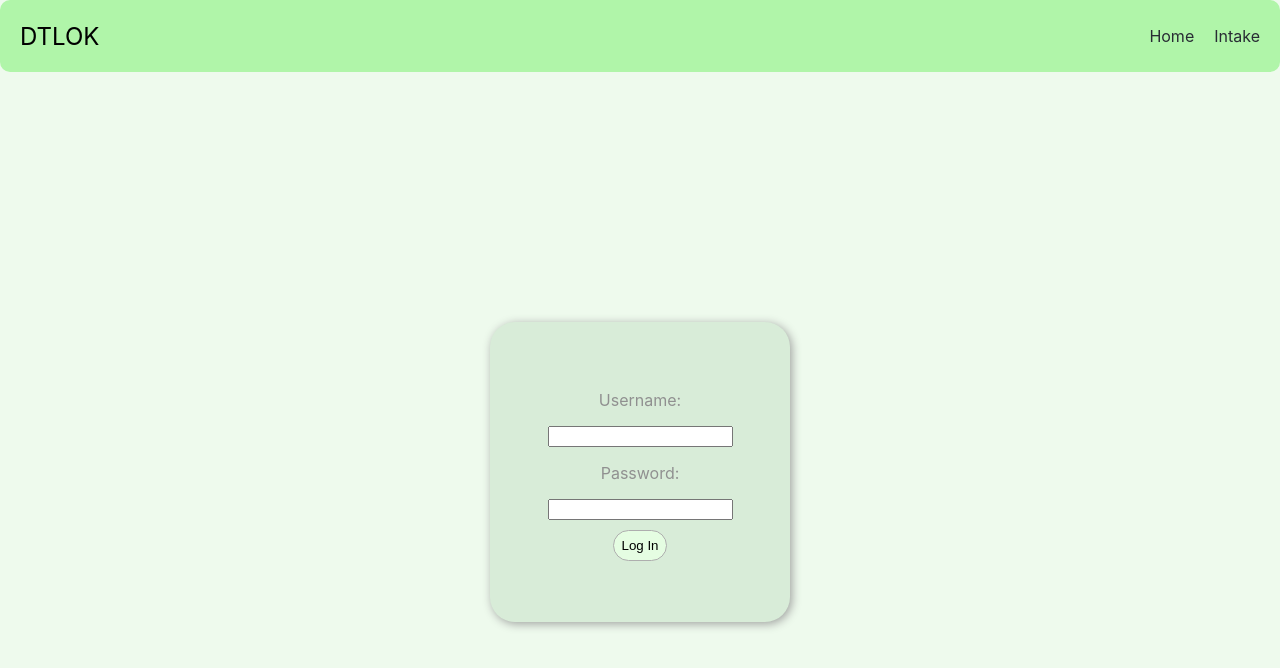
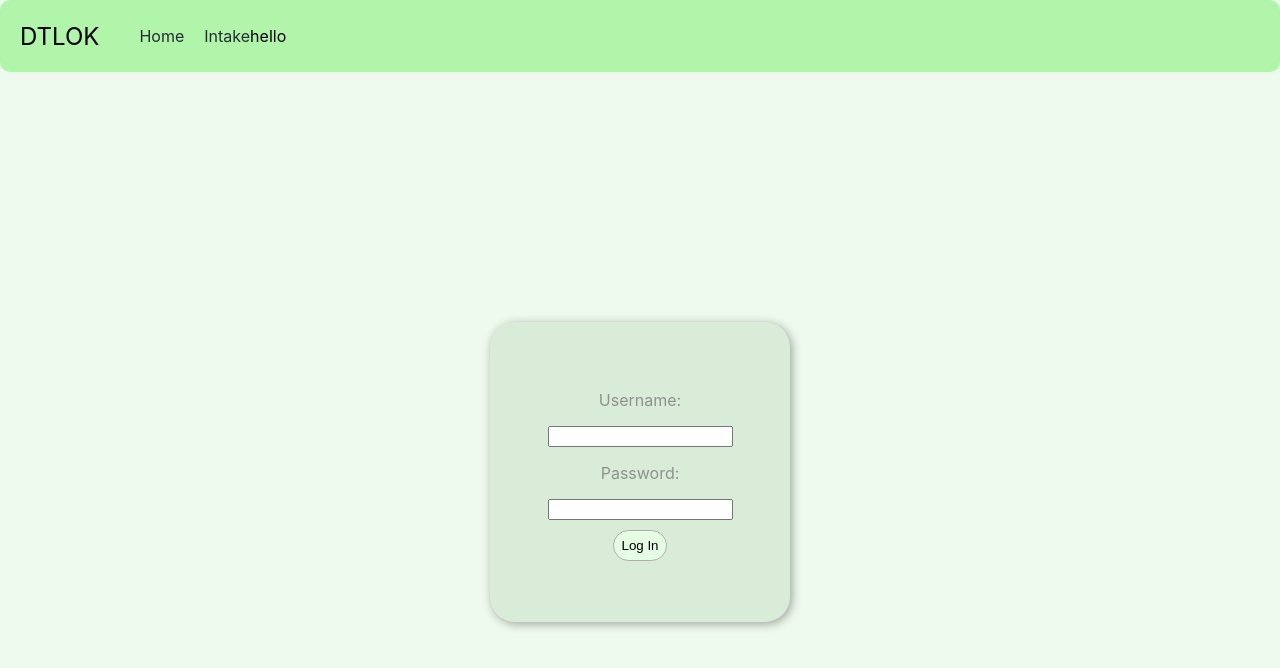
Before and after one commit to Agould94/doesthislookok.com, a React (Create React App) app in the folder doesthislookok-frontend/: page /login in a window 1280 px wide. Shown: the top 668 px of the page. Built offline with nearby package versions, Linux system fonts and the light colour scheme.

Commit message:
add user login functionality to state

```diff
--- a/doesthislookok-frontend/src/App.css
+++ b/doesthislookok-frontend/src/App.css
@@ -80,7 +80,7 @@
 .navbar{
   background-color:#B0F5A9;
   display:flex;
-  justify-content: space-between;
+  box-shadow: 2px 2px #E5FDE2;
   align-items: center;
   padding: 10px 20px;
   border-radius: 10px;
@@ -107,3 +107,8 @@
   text-decoration: none;
   color: #282c34;
 }
+
+.user-info{
+  margin-left: auto;
+  margin-right: 20px;
+}
--- a/doesthislookok-frontend/src/Components/NavBar.jsx
+++ b/doesthislookok-frontend/src/Components/NavBar.jsx
@@ -1,7 +1,11 @@
 import React from "react";
 import { Link } from "react-router-dom";
+import { useSelector } from "react-redux";
+
 
 function NavBar(){
+    const user = useSelector(state=>state.user.user)
+    console.log(user)
     return (
         <nav className="navbar">
             <div className = "navbar-logo">DTLOK</div>
@@ -9,8 +13,13 @@ function NavBar(){
                 <li><Link to="/">Home</Link></li>
                 <li><Link to="/intake">Intake</Link></li>
             </ul>
+            {user ?
+            <p className="user-info">{user.username}</p>
+            :
+            <p>hello</p>
+            }
         </nav>
     )
 }
 
-export default NavBar
+export default NavBar;
--- a/doesthislookok-frontend/src/features/User/Login.jsx
+++ b/doesthislookok-frontend/src/features/User/Login.jsx
@@ -1,7 +1,8 @@
 import React, {useState, useEffect} from 'react'
 
 import {login} from './userSlice'
-import {useDispatch} from 'react-redux'
+import {useDispatch, useSelector} from 'react-redux'
+
 
 import axios from 'axios';
 
@@ -15,6 +16,8 @@ function Login() {
     password: ''
   });
 
+  const [loggedIn, setLoggedIn] = useState(false)
+
   const handleInputChange = (event) =>{
     const {name, value} = event.target
     setFormData((prevData)=>({...prevData, [name]: value}))
@@ -24,7 +27,10 @@ function Login() {
     try{
       const response = await axios.post('http://localhost:8000/api/login/', formData)
       const user = response.data.user;
+      setLoggedIn(true)
+      console.log(user)
       dispatch(login(user))
+
     } catch(error){
       console.log("error")
     }
@@ -32,6 +38,7 @@ function Login() {
 
   return (
     <div className='page-center'>
+      {loggedIn ? <div>Welcome</div> :
       <div className = "loginbox">
         <p className='labeltext'>Username:</p>
         <input type="text" name="username" onChange={handleInputChange} />
@@ -39,6 +46,7 @@ function Login() {
         <input type="password" name="password" onChange={handleInputChange} />
         <button className='loginbutton site-button' onClick={handleLogin}>Log In</button>
       </div>
+      }
     </div>
   )
 }
--- a/doesthislookok-frontend/src/store.js
+++ b/doesthislookok-frontend/src/store.js
@@ -1,9 +1,11 @@
 import {configureStore} from "@reduxjs/toolkit"
 import intakeReducer from "./features/Intake/intakeSlice"
+import userReducer from "./features/User/userSlice"
 
 const store = configureStore({
     reducer:{
-        intake: intakeReducer
+        intake: intakeReducer,
+        user: userReducer
     }
 })
 
```
Also changed, not shown: 1 other file (tests, documents, lock files or other folders).
